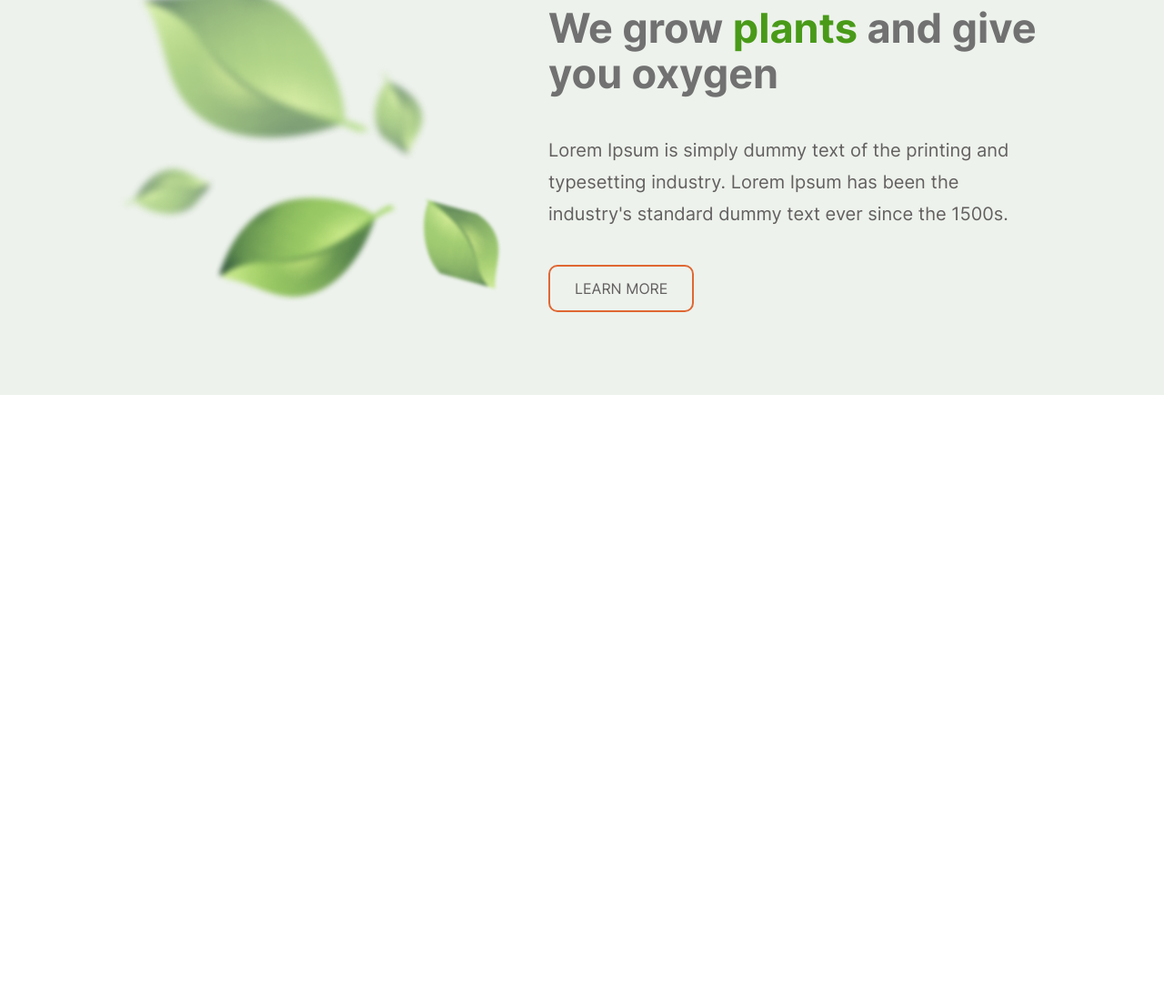
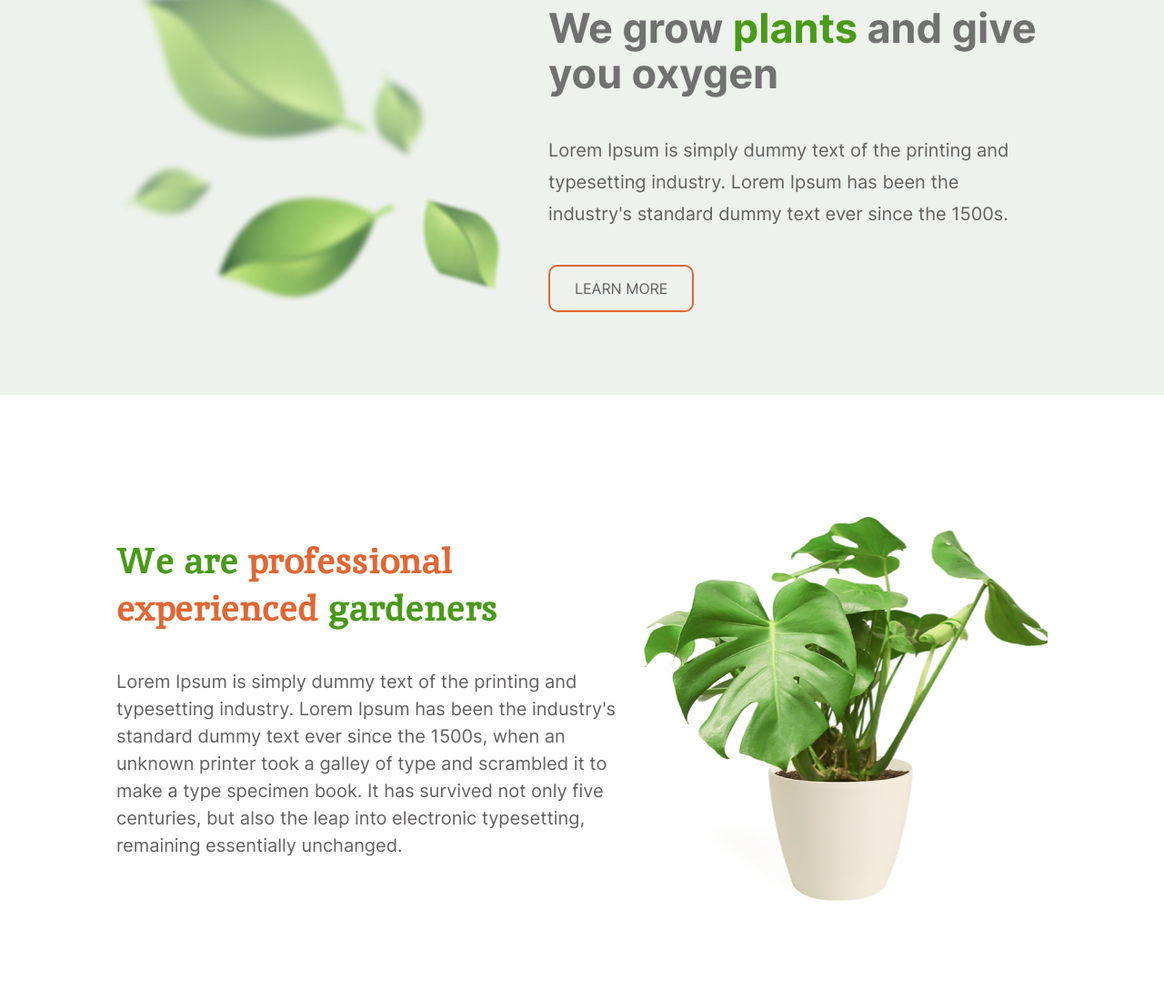
Before and after one commit to Andreizayaz/plants, a website built with webpack: page public/index.html in a window 1280 px wide. Shown: the part 232-1332 px from the top of the page at 91% size. Before the commit the page ends 800 px from the top, so only its background shows below. Built offline with nearby package versions, Linux system fonts and the light colour scheme.

Commit message:
[feat]: create about section

```diff
--- a/public/index.html
+++ b/public/index.html
@@ -21,12 +21,33 @@
           <h2 class="heading">
             We grow <span class="highlight">plants</span> and give you oxygen
           </h2>
-          <div class="text">
+          <p class="text">
             Lorem Ipsum is simply dummy text of the printing and typesetting
             industry. Lorem Ipsum has been the industry's standard dummy text
             ever since the 1500s.
+          </p>
+          <a class="btn-link" href="#about">LEARN MORE</a>
+        </div>
+      </div>
+    </section>
+    <section id="about" class="about">
+      <div class="about__container container">
+        <div class="items">
+          <div class="text">
+            <h2 class="heading">
+              We are
+              <span class="highlight">professional experienced</span> gardeners
+            </h2>
+            <p class="description">
+              Lorem Ipsum is simply dummy text of the printing and typesetting
+              industry. Lorem Ipsum has been the industry's standard dummy text
+              ever since the 1500s, when an unknown printer took a galley of
+              type and scrambled it to make a type specimen book. It has
+              survived not only five centuries, but also the leap into
+              electronic typesetting, remaining essentially unchanged.
+            </p>
           </div>
-          <a class="btn-link" href="#about">LEARN MORE</a>
+          <div class="img"></div>
         </div>
       </div>
     </section>
--- a/src/scss/base/_reset.scss
+++ b/src/scss/base/_reset.scss
@@ -2,6 +2,10 @@
   box-sizing: border-box;
   margin: 0;
   padding: 0;
+}
+
+html {
+  scroll-behavior: smooth;
 }
 
 body {
--- /dev/null
+++ b/src/scss/components/_about.scss
@@ -0,0 +1,39 @@
+.about {
+  background-color: #ffffff;
+
+  &__container {
+    padding: 93px 0 94px;
+  }
+
+  .items {
+    display: flex;
+    align-items: center;
+    justify-content: space-between;
+  }
+
+  .text {
+    display: flex;
+    flex-direction: column;
+    row-gap: 40px;
+    width: 605px;
+
+    .heading {
+      width: 463px;
+      color: #499a18;
+      font-family: Inika, serif;
+      font-family: Inika;
+      font-size: 40px;
+      line-height: 52px;
+
+      .highlight {
+        color: #e06733;
+      }
+    }
+  }
+
+  .img {
+    height: 479px;
+    width: 464px;
+    background-image: url("../assets/img/houseplant.png");
+  }
+}
--- a/src/scss/main.scss
+++ b/src/scss/main.scss
@@ -3,3 +3,4 @@
 @import "./base/base";
 @import "./components/header";
 @import "./components/welcome";
+@import "./components/about";
```
Also changed, not shown: src/assets/img/houseplant.png (added).
